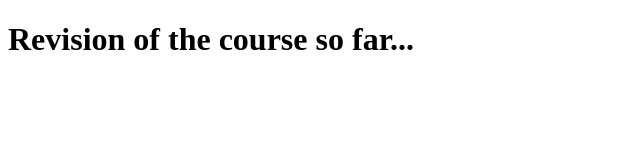
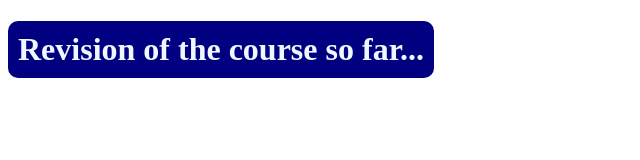
Before and after one commit to fahad858/ruubas-fourth-repo, a plain HTML site: page index.html in a window 1280 px wide. Shown: the whole page, without its empty margins (0-640 px from the left). Drawn offline with Linux system fonts and the light colour scheme.

Commit message:
fourth repo

```diff
--- a/index.html
+++ b/index.html
@@ -6,6 +6,15 @@
     <meta http-equiv="X-UA-Compatible" content="IE=edge">
     <meta name="viewport" content="width=device-width, initial-scale=1.0">
     <title>Document</title>
+    <style>
+        h1 {
+            background-color: navy;
+            color: aliceblue;
+            width: fit-content;
+            padding: 10px;
+            border-radius: 10px;
+        }
+    </style>
 </head>
 
 <body>
```
